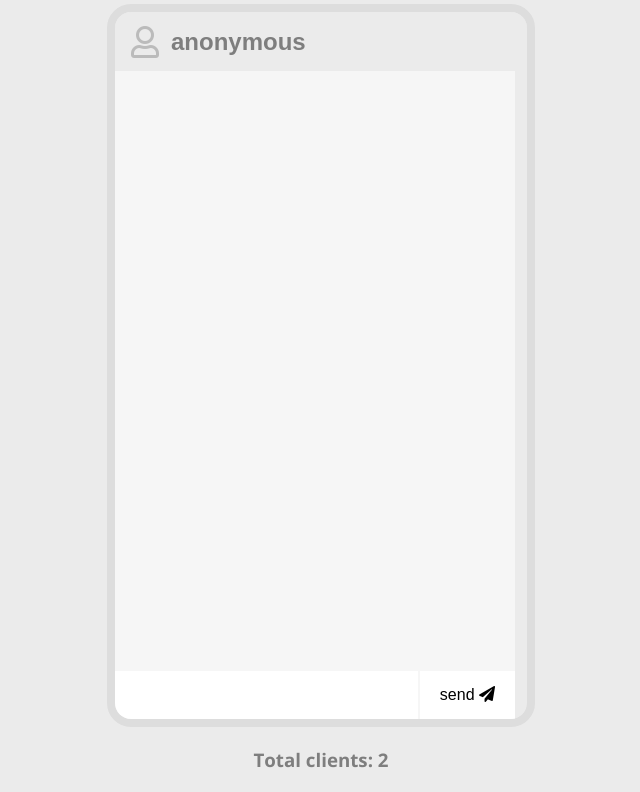
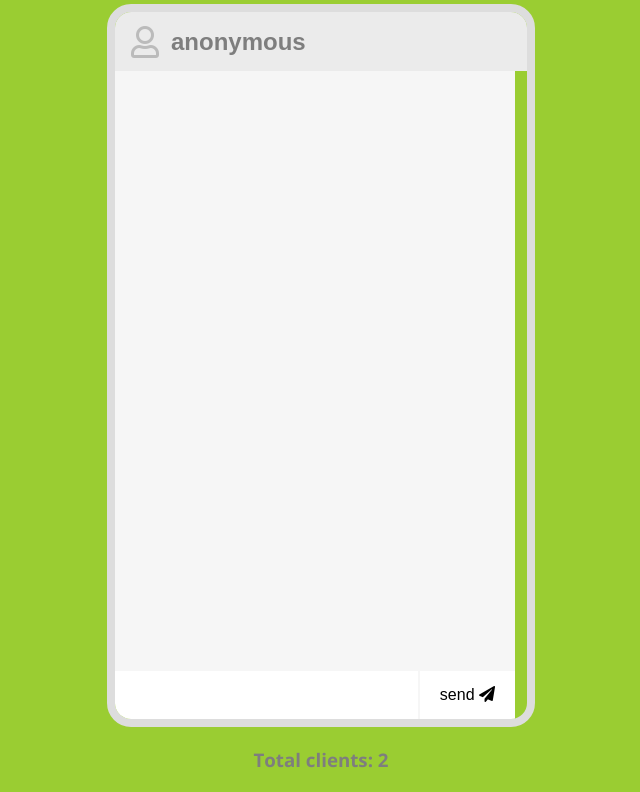
Before and after one commit to Neo77-cyber/websocket-chat-app, a website: page public/index.html in a window 1280 px wide. Shown: the part 79-871 px from the top of the page, without its empty margins (319-959 px from the left). Drawn offline with nearby package versions, Linux system fonts and the light colour scheme; no server answers.

Commit message:
added dotenv module

```diff
--- a/package.json
+++ b/package.json
@@ -11,6 +11,7 @@
   "author": "",
   "license": "ISC",
   "dependencies": {
+    "dotenv": "^16.3.1",
     "express": "^4.17.1",
     "socket.io": "^2.3.0"
   },
--- a/public/index.html
+++ b/public/index.html
@@ -12,7 +12,7 @@
     <link rel="stylesheet" href="style.css" />
     <title>Chat app</title>
   </head>
-  <body>
+  <body style="background-color: yellowgreen;">
     <h1 class="title">ChatHub 💬</h1>
     <div class="main">
       <div class="name">
--- a/public/style.css
+++ b/public/style.css
@@ -8,6 +8,7 @@
 }
 
 body {
+  background-color: #2d2d2d;
   font-family: 'Open Sans', sans-serif;
   /* display: flex;
   flex-direction: column;
```
Also changed, not shown: 2 other files.
